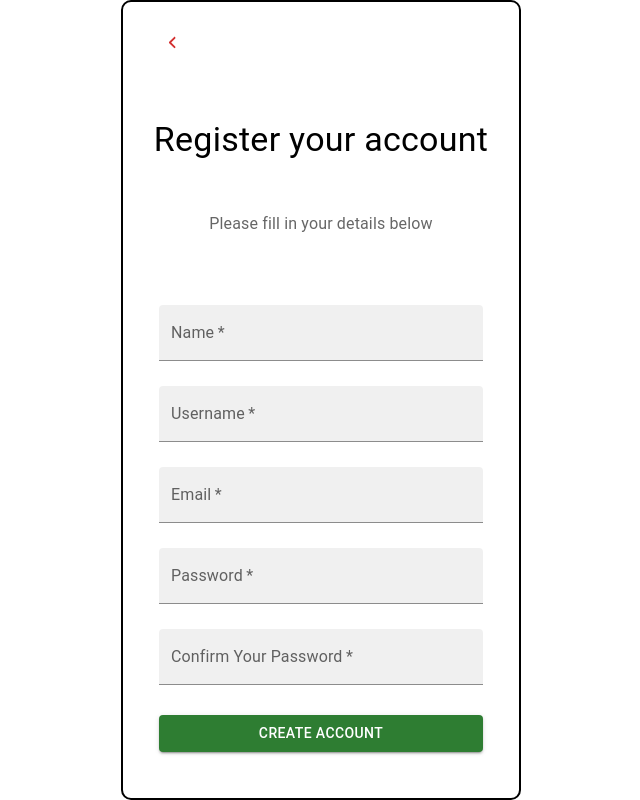
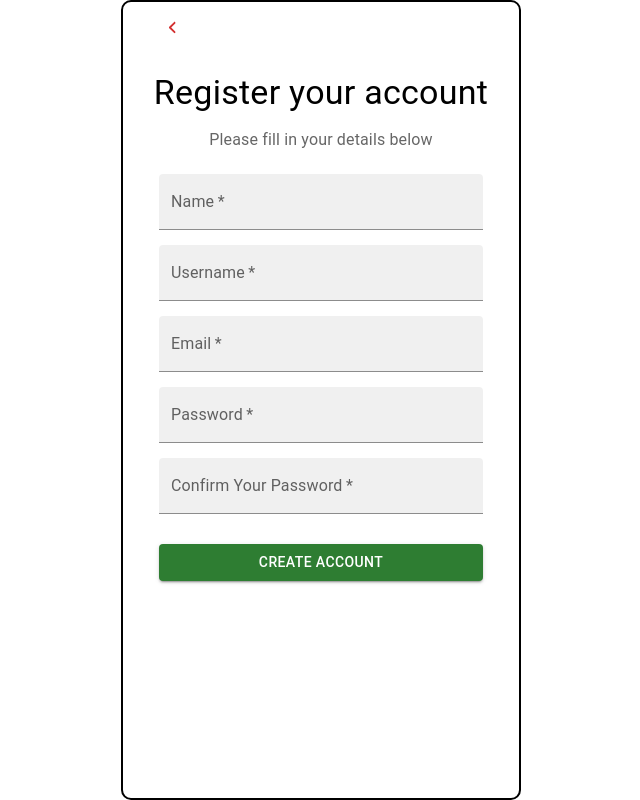
Before and after one commit to SamHardiment/budFit----Client, a React app: page /Register in a window 1280 px wide. Shown: the whole page, without its empty margins (319-959 px from the left). Built offline with nearby package versions, Linux system fonts and the light colour scheme.

Commit message:
add more style to form and register layout

```diff
--- a/src/components/RegForm/style.css
+++ b/src/components/RegForm/style.css
@@ -1,8 +1,9 @@
 .input-container {
-  margin: 25px 0;
+  margin: 15px 0;
 }
 .regform-container {
   width: 90%;
+  justify-items: flex-end;
 }
 form {
   width: 100%;
--- a/src/pages/Register/index.css
+++ b/src/pages/Register/index.css
@@ -6,7 +6,7 @@
   display: flex;
   align-items: center;
   flex-direction: column;
-  justify-content: space-between;
+  justify-content: flex-start;
   margin: 0 auto;
   padding: 0 20px;
 }
@@ -14,7 +14,15 @@
 .reg-topbar {
   width: 100%;
   display: flex;
-  height: 80px;
+  height: 50px;
   align-items: center;
   justify-content: flex-start;
 }
+
+.reg-text-container {
+  margin-top: 20px;
+  display: flex;
+  flex-direction: column;
+  align-items: center;
+  justify-content: flex-start;
+}
--- a/src/pages/Register/index.js
+++ b/src/pages/Register/index.js
@@ -9,12 +9,14 @@ export const Register = () => {
       <div className="reg-topbar">
         <BackButton />
       </div>
+      <div class="reg-text-container">
         <Typography variant="h4" gutterBottom>
           Register your account
         </Typography>
         <Typography variant="subtitle1" color="textSecondary" gutterBottom>
           Please fill in your details below
         </Typography>
+      </div>
       <RegForm />
     </div>
   );
```
Lines whose indentation alone changed are shown as unchanged.
